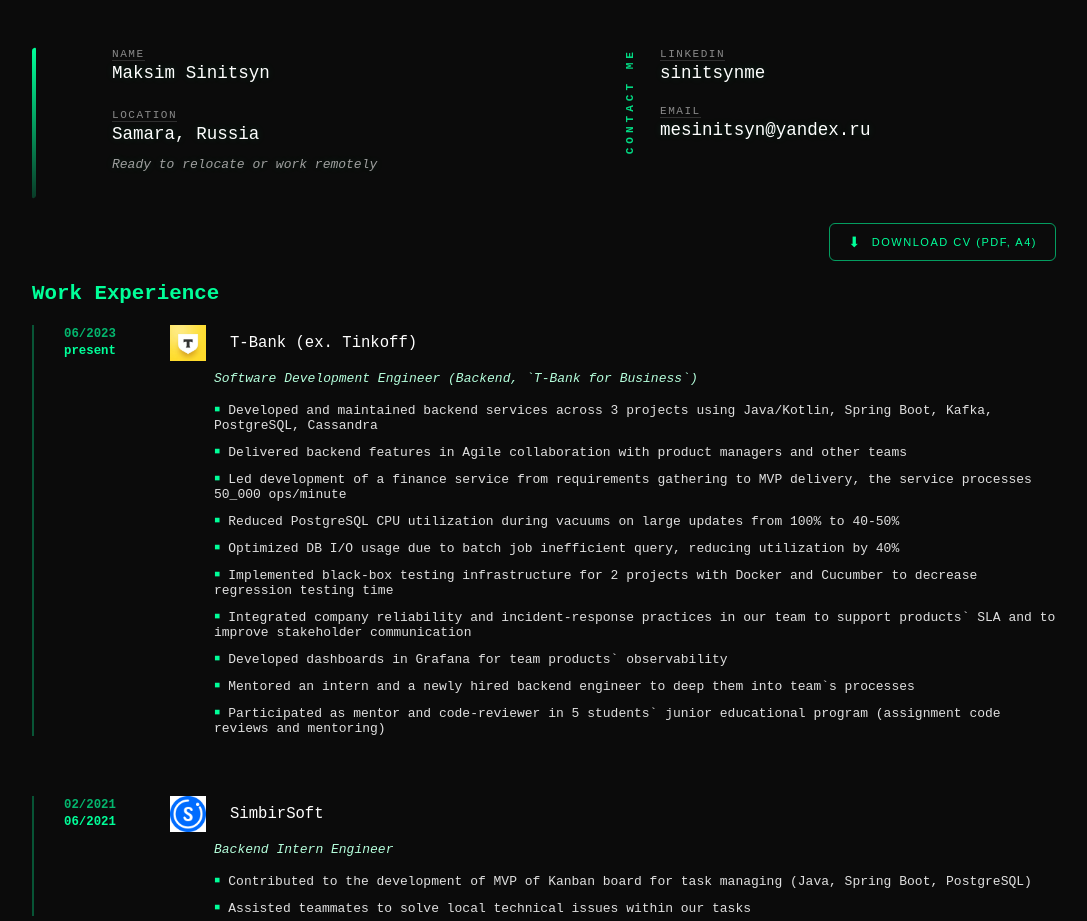
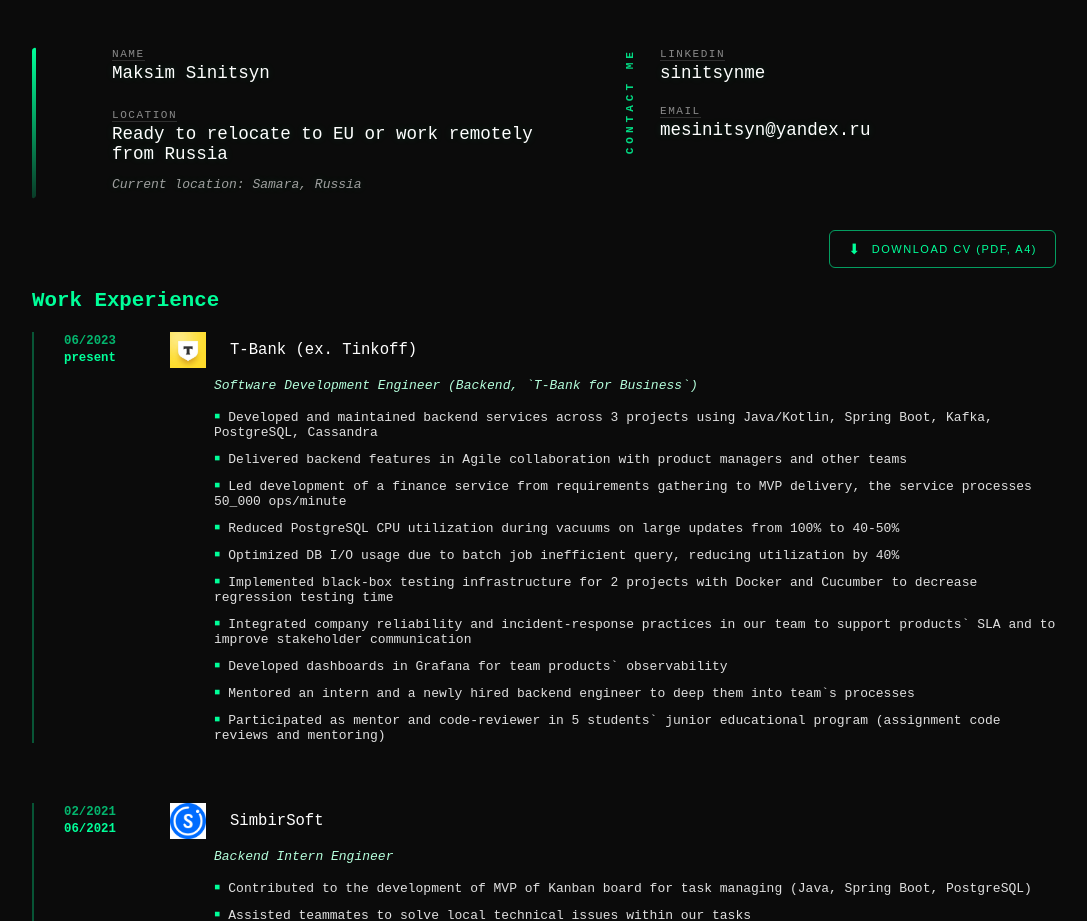
Before and after one commit to sinitsynme/sinitsynme.github.io, an Angular app: page / in a window 1280 px wide. Shown: the part 802-1723 px from the top of the page, without its empty margins (96-1183 px from the left). Built offline with nearby package versions, Linux system fonts and the light colour scheme.

Commit message:
Update data

```diff
--- a/src/app/components/resume/resume.component.html
+++ b/src/app/components/resume/resume.component.html
@@ -18,7 +18,7 @@
           <span class="value">{{ personal.location }}</span>
           <span class="value secondary">
             <p>
-              <i>Ready to relocate or work remotely</i>
+              <i>Current location: Samara, Russia</i>
             </p>
           </span>
         </div>
--- a/src/app/components/resume/resume.component.ts
+++ b/src/app/components/resume/resume.component.ts
@@ -24,7 +24,7 @@
     name: 'Maksim Sinitsyn',
     email: 'mesinitsyn@yandex.ru',
     linkedIn: 'sinitsynme',
-    location: 'Samara, Russia'
+    location: 'Ready to relocate to EU or work remotely from Russia'
   };
 
   experience = [
```
Also changed, not shown: 1 other file (tests, documents, lock files or other folders).
